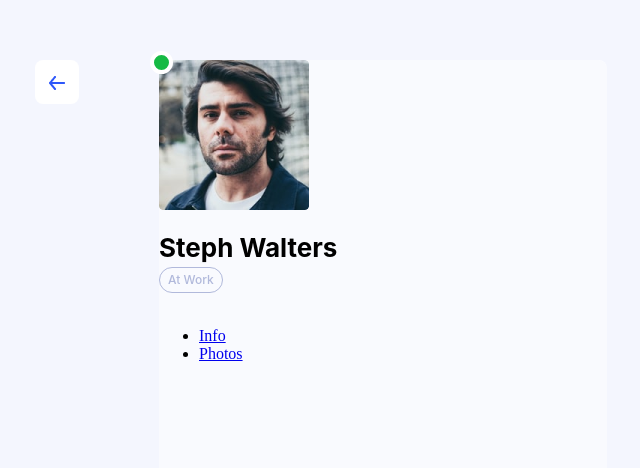
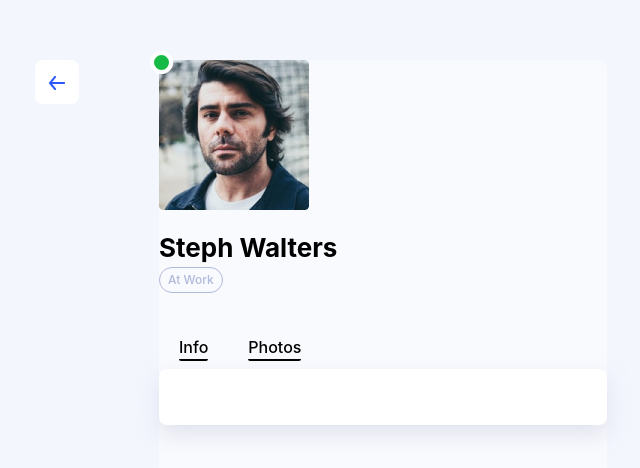
Before and after one commit to hany93/DSpotTestFrontend, a Next.js app: page /friends_details_info in a window 1280 px wide. Shown: the top 468 px of the page, without its empty margins (319-959 px from the left). Built offline with nearby package versions, Linux system fonts and the light colour scheme.

Commit message:
add tab panel to friend details page

```diff
--- a/pages/friends_details_info/index.js
+++ b/pages/friends_details_info/index.js
@@ -21,11 +21,11 @@ const FriendsList = () => {
                         </div>
                     </div>
                 </div>
+                <ul>
+                    <li id="info"><a href='#'>Info</a></li>
+                    <li id="photos"><a href='#'>Photos</a></li>
+                </ul>
                 <div className="friends_details_info__card">
-                    <ul>
-                        <li id="info"><a href='#'>Info</a></li>
-                        <li id="photos"><a href='#'>Photos</a></li>
-                    </ul>
                 </div>
             </div>
         </section>
--- a/styles/friends_details_info.css
+++ b/styles/friends_details_info.css
@@ -97,5 +97,44 @@
 }
 
 .friends_details_info__card {
+    display: flex;
+    flex-direction: column;
+    align-items: flex-start;
+    padding: 28px;
+    gap: 28px;
+    background: #FFFFFF;
+    box-shadow: 0px 10px 20px rgba(204, 208, 223, 0.5);
+    border-radius: 8px;
+}
 
+.friends_details_info__centercontainer ul {
+    display: flex;
+    flex-direction: row;
+    align-items: flex-start;
+    padding: 0px;
+    margin-bottom: 0px;
 }
+
+.friends_details_info__centercontainer ul li {
+    display: flex;
+    flex-direction: column;
+    justify-content: center;
+    align-items: center;
+    padding: 8px 20px;
+    gap: 8px;
+    list-style-type: none;
+}
+
+.friends_details_info__centercontainer ul li>a {
+    text-decoration: none;
+    font-family: 'Inter';
+    font-style: normal;
+    font-weight: 500;
+    font-size: 16px;
+    line-height: 24px;
+    color: #000000;
+    border-bottom-style: solid;
+    border-radius: 2px;
+    border-bottom-color: #000000;
+    border-bottom-width: 2px;
+}
```
